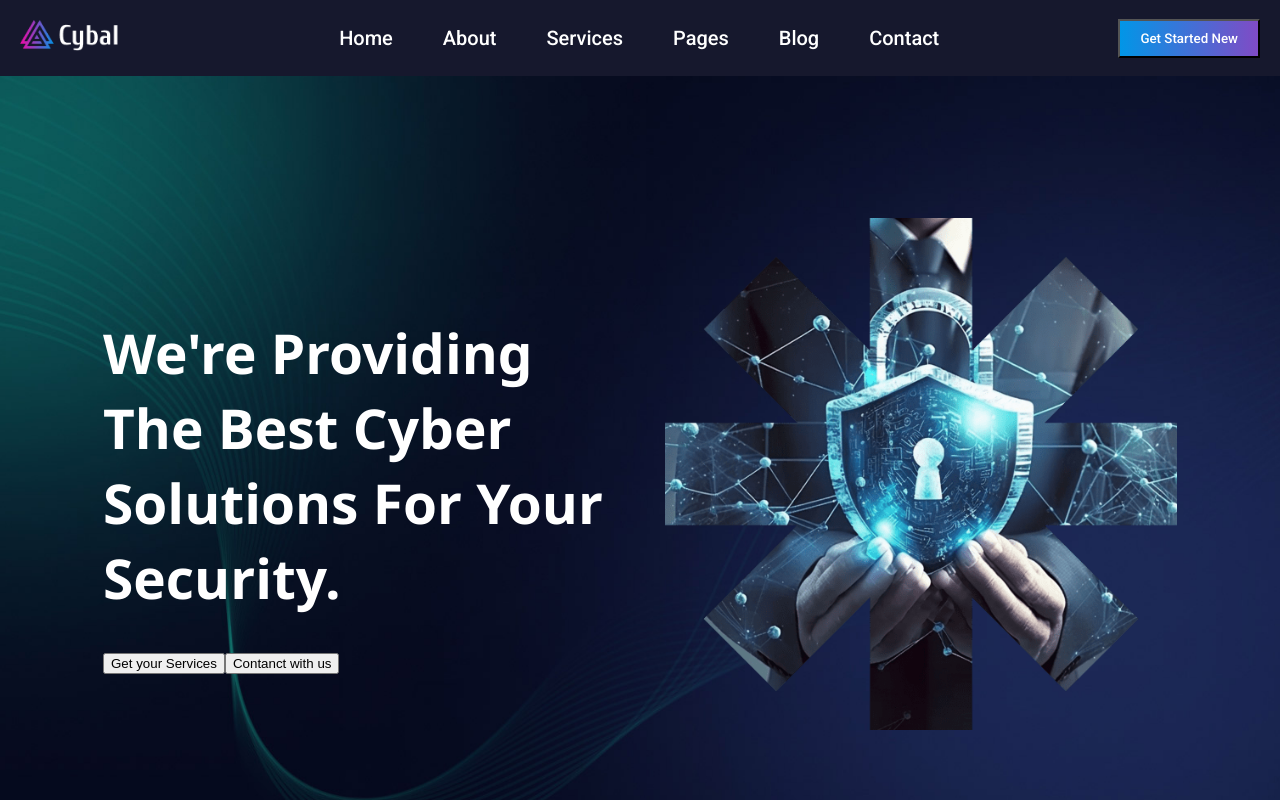
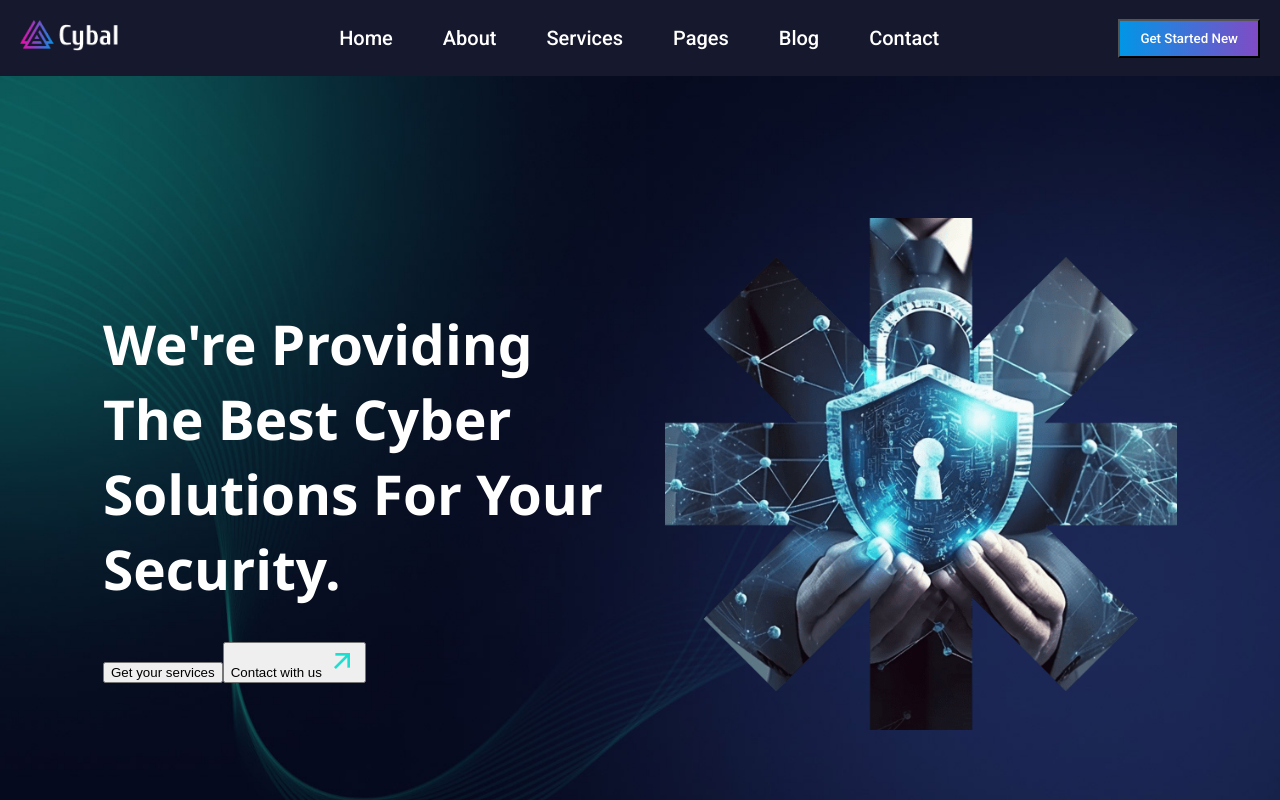
Before and after one commit to itxAnjumshah/cyclan-project-umer, a Next.js app in the folder cyan-next/: page /Components/Starhero in a window 1280 px wide. Shown: the top 800 px of the page. Built offline with nearby package versions, Linux system fonts and the light colour scheme.

Commit message:
button update  commit

```diff
--- a/cyan-next/src/app/Components/Hero/herostyle.css
+++ b/cyan-next/src/app/Components/Hero/herostyle.css
@@ -25,6 +25,7 @@
     display: flex;
     gap: 20px;
     flex-wrap: wrap;
+    margin-top: 20px;
 }
 
 .hero-left-btn {
--- a/cyan-next/src/app/Components/Starhero/page.jsx
+++ b/cyan-next/src/app/Components/Starhero/page.jsx
@@ -9,10 +9,12 @@ export default function Starhero() {
 <div className="starhero3">
     <div className="star-left">
         <h1>We're Providing The Best Cyber Solutions For Your Security.</h1>
-<div className="star-btn">
-    <button>Get your  Services</button>
-    <button>Contanct  with  us</button>
-</div>
+        <div className="hero-btn">
+            <button className="hero-left-btn">Get your services</button>
+            <button className="cyan-button">
+              Contact with us <span><Image src="/6941884.png" alt="arrow" width={32} height={32} /></span>
+            </button>
+          </div>
 
     </div>
 
```
